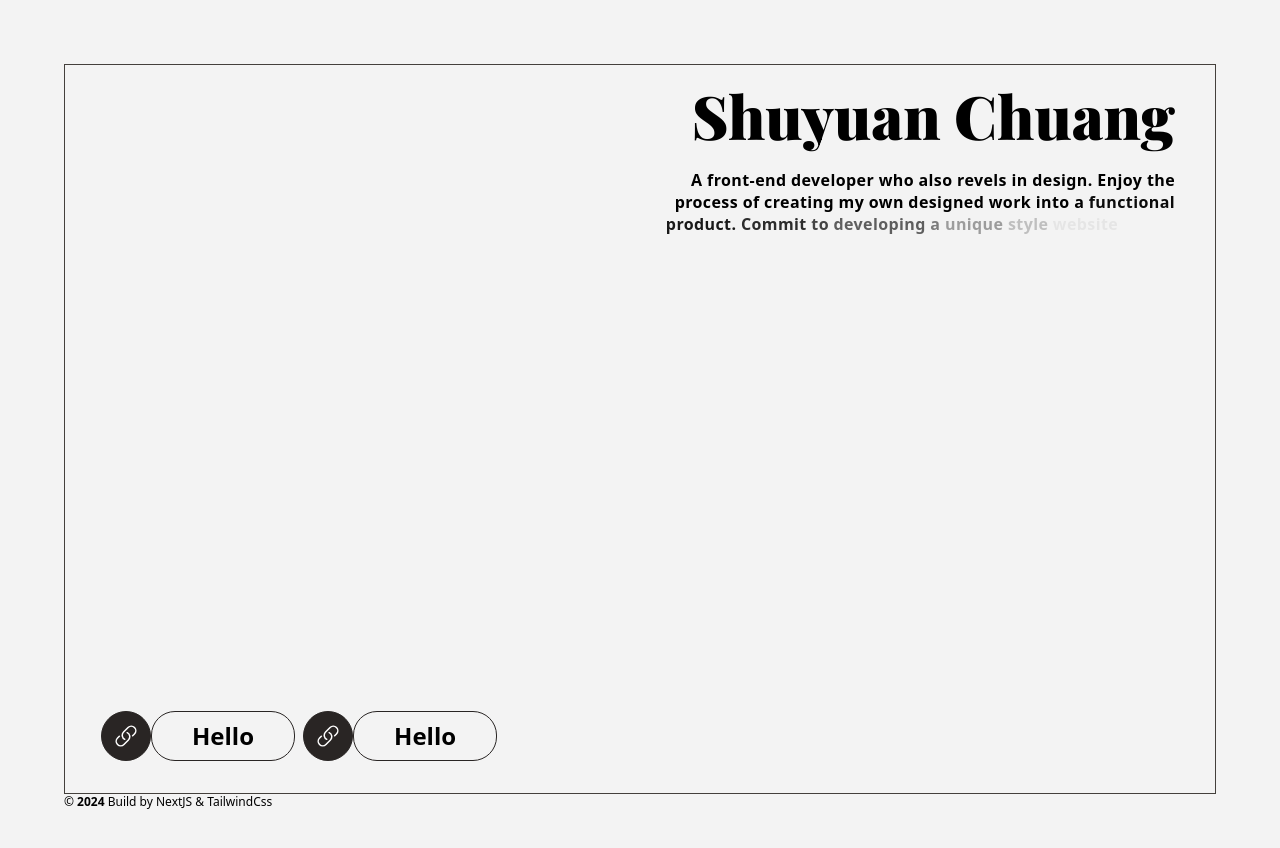
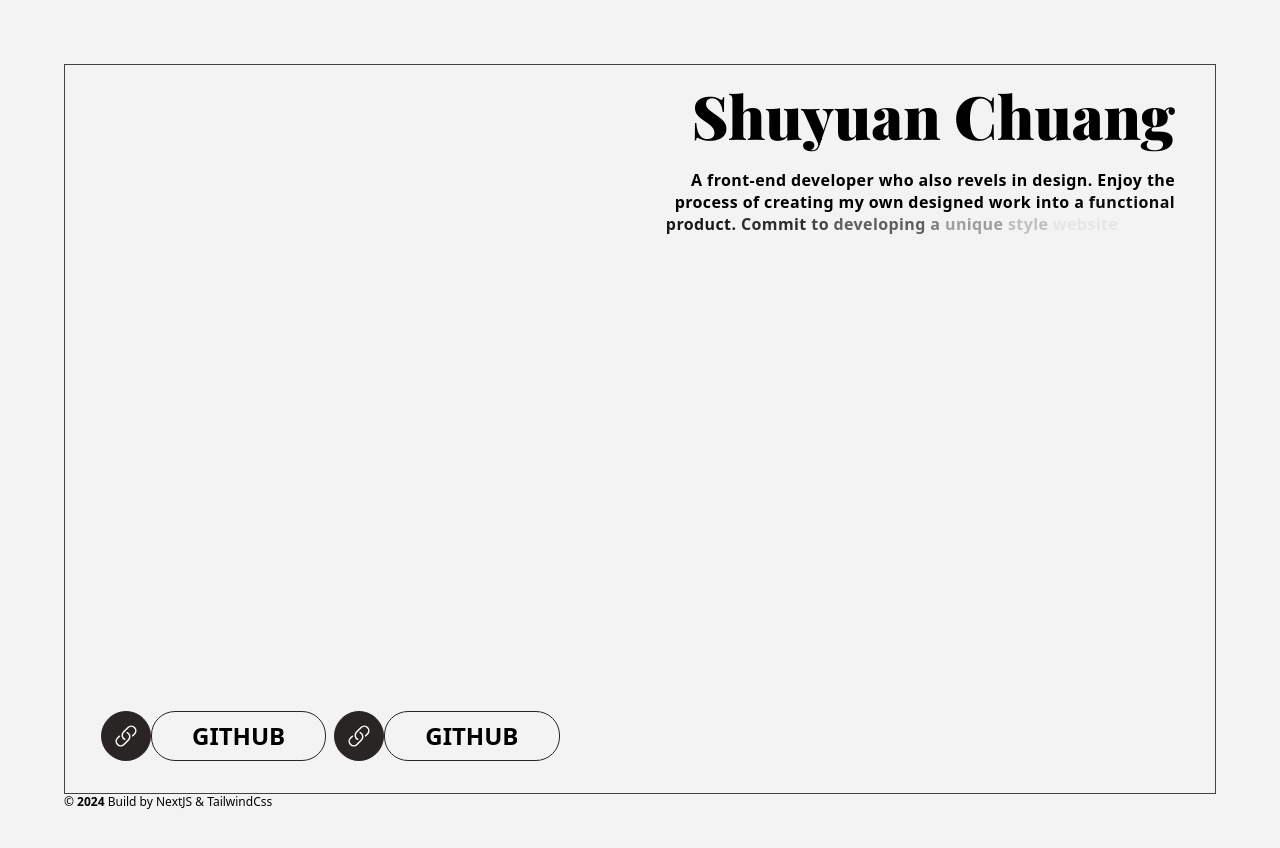
Before and after one commit to SHUSHU010829/portfolio, a Next.js app: page / in a window 1280 px wide. Shown: the top 848 px of the page. Built offline with nearby package versions, Linux system fonts and the light colour scheme.

Commit message:
feat: GITHUB LINK

```diff
--- a/src/app/page.tsx
+++ b/src/app/page.tsx
@@ -1,9 +1,12 @@
 import { TextGenerateEffect } from '@/components/ui/text-generate-effect';
 import { LinkIcon } from '@heroicons/react/24/solid';
+import { useRouter } from 'next/router';
 
 const words = `A front-end developer who also revels in design. Enjoy the process of creating my own designed work into a functional product. Commit to developing a unique style website with a positive user experience. Prefer to experience new things and implement them.`;
 
 export default function Home() {
+  const router = useRouter();
+
   return (
     <main className='flex min-h-screen flex-col items-center justify-between bg-[#f3f3f3] p-16'>
       <div className='flex h-[730px] w-full  flex-col  justify-between border border-stone-700 p-5'>
@@ -16,20 +19,30 @@ export default function Home() {
           </div>
         </div>
         <div className='flex items-end gap-2 pb-3 pl-4'>
-          <div className='flex cursor-pointer items-center'>
+          <div
+            className='flex cursor-pointer items-center'
+            onClick={() => {
+              router.push('https://github.com/FOR-Shu');
+            }}
+          >
             <div className='rounded-full border border-stone-800 bg-stone-800 p-3'>
               <LinkIcon className='size-6  text-white' />
             </div>
             <div className='rounded-3xl border border-stone-800 px-10 py-2 text-2xl font-bold'>
-              Hello
+              GITHUB
             </div>
           </div>
-          <div className='flex cursor-pointer items-center'>
+          <div
+            className='flex cursor-pointer items-center'
+            onClick={() => {
+              router.push('https://github.com/FOR-Shu');
+            }}
+          >
             <div className='rounded-full border border-stone-800 bg-stone-800 p-3'>
               <LinkIcon className='size-6  text-white' />
             </div>
             <div className='rounded-3xl border border-stone-800 px-10 py-2 text-2xl font-bold'>
-              Hello
+              GITHUB
             </div>
           </div>
         </div>
```
